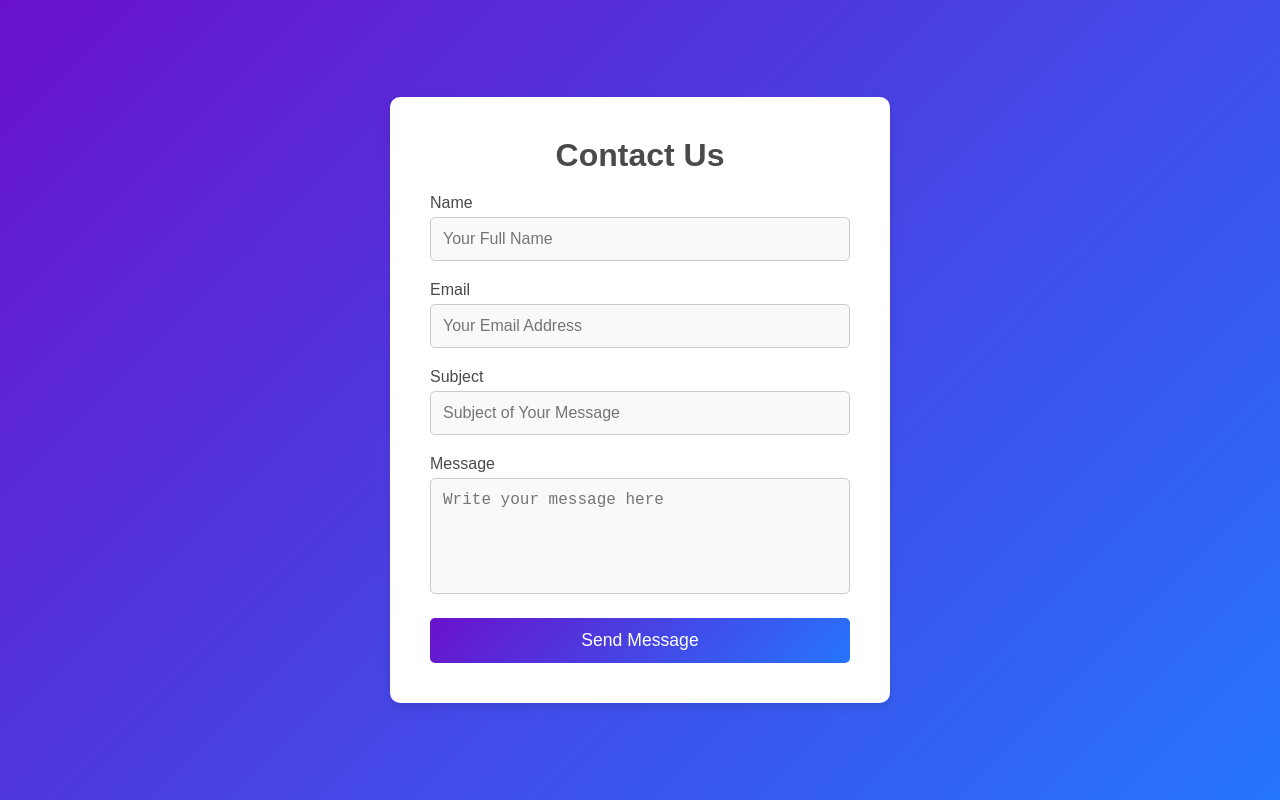
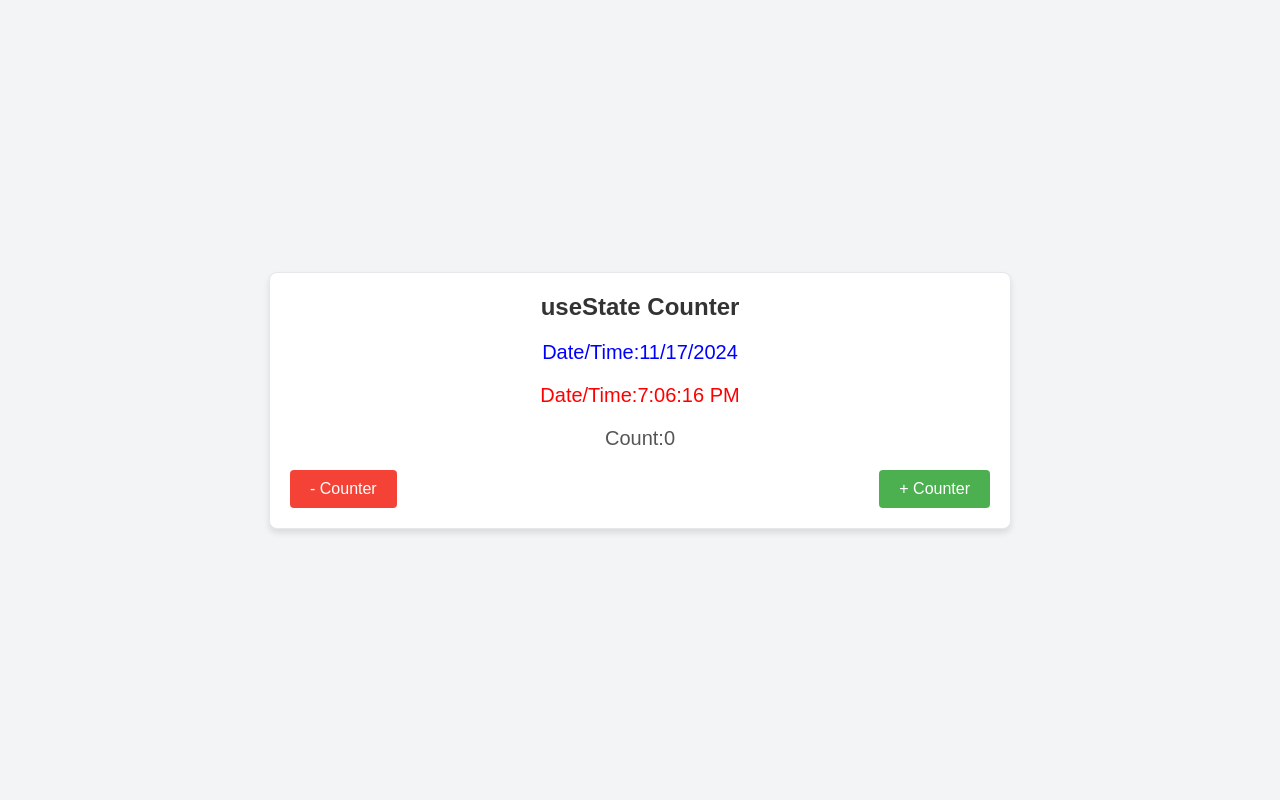
Before and after one commit to alokuidev/shortcircuitevaluation, a React (Create React App) app: page / in a window 1280 px wide. Built offline with nearby package versions, Linux system fonts and the light colour scheme.

Commit message:
useeffect added

```diff
--- a/src/App.js
+++ b/src/App.js
@@ -1,7 +1,8 @@
 // import Counter from "./hooks/ComponentUSeState/Counter";
 // import State from "./State";
 
-import { Contact } from "./hooks/FormComponent/Contact";
+import { USeEffectFun } from "./hooks/ComponentUseEffect.jsx";
+// import { Contact } from "./hooks/FormComponent/Contact";
 
 // import Login from "./hooks/FormComponent/LoginForm";
 
@@ -18,7 +19,8 @@ function App() {
         {/* <Counter/> */}
         {/* <Form2/> */}
         {/* <Login/> */}
-        <Contact/>
+        {/* <Contact/> */}
+        <USeEffectFun/>
     </>
   );
 }
--- /dev/null
+++ b/src/hooks/ComponentUseEffect.jsx/index.css
@@ -0,0 +1,102 @@
+body {
+    font-family: Arial, sans-serif;
+    display: flex;
+    justify-content: center;
+    align-items: center;
+    height: 100vh;
+    margin: 0;
+    background-color: #f3f4f6;
+  }
+
+  .card {
+    background-color: #fff;
+    border: 1px solid #e5e7eb;
+    border-radius: 8px;
+    box-shadow: 0 4px 6px rgba(0, 0, 0, 0.1);
+    padding: 20px;
+    text-align: center;
+    width: 700px;
+  }
+
+  .card-title {
+    margin: 0;
+    font-size: 1.5rem;
+    color: #333;
+  }
+
+  .counter-display {
+    margin: 20px 0;
+    font-size: 1.25rem;
+    color: #555;
+  }
+
+  .button-group {
+    display: flex;
+    justify-content: space-between;
+    gap: 10px;
+  }
+
+  .counter-button {
+    background-color: #4caf50;
+    color: white;
+    border: none;
+    border-radius: 4px;
+    padding: 10px 20px;
+    font-size: 1rem;
+    cursor: pointer;
+    transition: background-color 0.3s;
+  }
+
+  .counter-button:hover {
+    background-color: #45a049;
+  }
+
+  #decrement {
+    background-color: #f44336;
+  }
+
+  #decrement:hover {
+    background-color: #e53935;
+  }
+  .input-container {
+    position: relative;
+    width: 100%;
+    margin-bottom: 50px;
+    text-align: center;
+  }
+
+  input[type="text"] {
+    width: 300px;
+    padding: 12px 15px;
+    font-size: 1rem;
+    border: 2px solid #ccc;
+    border-radius: 4px;
+    outline: none;
+    transition: border-color 0.3s, box-shadow 0.3s;
+    box-shadow: 0 4px 6px rgba(0, 0, 0, 0.1);
+  }
+
+  input[type="text"]:focus {
+    border-color: #4caf50;
+    box-shadow: 0 0 8px rgba(76, 175, 80, 0.4);
+  }
+
+  .input-label {
+    position: absolute;
+    top: 50%;
+    left: 15px;
+    font-size: 1rem;
+    color: #aaa;
+    pointer-events: none;
+    transform: translateY(-50%);
+    transition: 0.3s ease-in-out;
+  }
+
+  input[type="text"]:focus + .input-label,
+  input[type="text"]:not(:placeholder-shown) + .input-label {
+    top: -10px;
+    font-size: 0.8rem;
+    color: #4caf50;
+    background-color: #fff;
+    padding: 0 5px;
+  }
--- /dev/null
+++ b/src/hooks/ComponentUseEffect.jsx/index.jsx
@@ -0,0 +1,32 @@
+import { useEffect, useState } from "react"
+import './index.css';
+export const USeEffectFun = () =>{
+    const [count,setCount] = useState(0);
+    const [date,setDate] = useState(0);
+    const [time,setTime] = useState(0);
+    useEffect(() =>{
+        console.log('The count is:'+ count);
+    },[count]);
+    useEffect(()=>{
+
+        setInterval( () =>{
+            const dates = new Date();
+            setTime(dates.toLocaleTimeString())
+            setDate(dates.toLocaleDateString())
+       },1000)
+    },[])
+    return(
+        <>
+            <div className="card">
+                <h2 className="card-title">useState Counter</h2>
+                <p className="counter-display" style={{color:'blue'}}>Date/Time:<span id="count">{date}</span></p>
+                <p className="counter-display" style={{color:'red'}}>Date/Time:<span id="count">{time}</span></p>
+                <p className="counter-display">Count:<span id="count">{count}</span></p>
+                <div className="button-group">
+                    <button id="decrement" className="counter-button" disabled={count === 0} onClick={() => setCount(count - 1)}>- Counter</button>
+                    <button id="increment" className="counter-button" disabled={count === 10}  onClick={() => setCount(count + 1)} >+ Counter</button>
+                </div>
+            </div>
+        </>
+    )
+}
```
